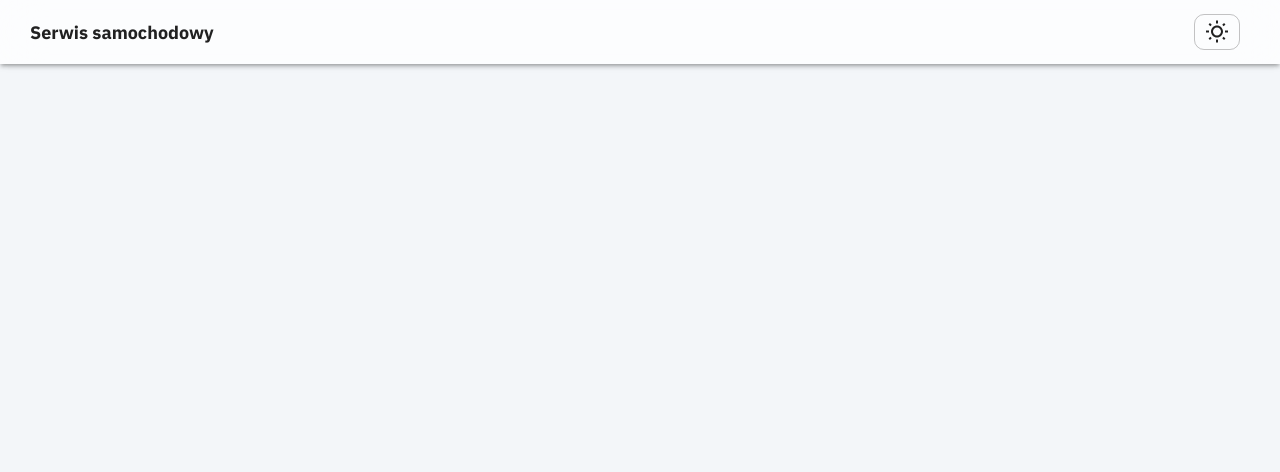
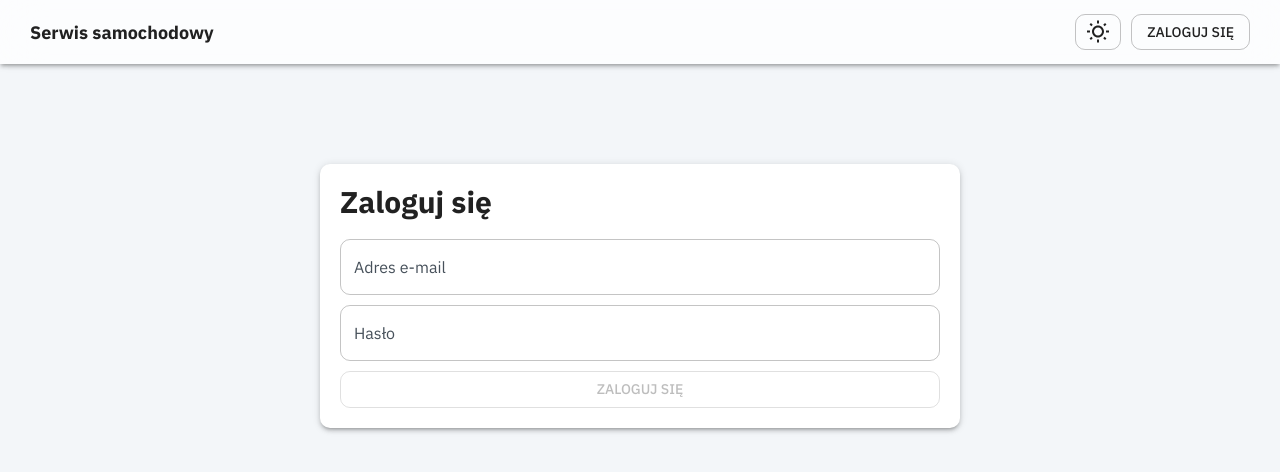
Before and after one commit to DiachukVlad/cms, a React (Create React App) app in the folder front-react/: page /login in a window 1280 px wide. Shown: the top 472 px of the page. Built offline with nearby package versions, Linux system fonts and the light colour scheme.

Commit message:
Added login page

```diff
--- /dev/null
+++ b/front-react/src/components/PaddedSite/PaddedSite.js
@@ -0,0 +1,14 @@
+import React from "react";
+
+const PaddedSite = (Component) => {
+  const HocComponent = ({ ...props }) => (
+    <div style={{ padding: "100px 30px 30px" }}>
+      <div style={{ margin: "auto", maxWidth: "1280px" }}>
+        <Component />
+      </div>
+    </div>
+  );
+  return HocComponent;
+};
+
+export default PaddedSite;
--- a/front-react/src/components/navbar/NavBar.js
+++ b/front-react/src/components/navbar/NavBar.js
@@ -1,6 +1,7 @@
 import React, { useContext } from "react";
 import AppBar from "@material-ui/core/AppBar";
 import MuiToolbar from "@material-ui/core/Toolbar";
+import MuiLink from "@material-ui/core/Link";
 import Typography from "@material-ui/core/Typography";
 import Button from "@material-ui/core/Button";
 import Zoom from "@material-ui/core/Zoom";
@@ -8,6 +9,7 @@ import LightThemeIcon from "@material-ui/icons/WbSunnyOutlined";
 import DarkThemeIcon from "@material-ui/icons/Brightness2Outlined";
 import { makeStyles, useTheme } from "@material-ui/core/styles";
 import { ThemeContext } from "../../context/Theme/ThemeState";
+import { Link, useNavigate } from "react-router-dom";
 
 const useStyles = makeStyles((theme) => ({
   appbar: {
@@ -26,6 +28,7 @@ const useStyles = makeStyles((theme) => ({
     fontSize: "18px",
     color: theme.palette.text.primary,
     marginRight: "20px",
+    textDecoration: "none",
     [theme.breakpoints.down("xs")]: {
       display: "none",
     },
@@ -48,11 +51,14 @@ const useStyles = makeStyles((theme) => ({
 const Navbar = () => {
   const classes = useStyles();
   const { theme, setTheme } = useContext(ThemeContext);
+  const navigate = useNavigate();
 
   return (
     <AppBar elevation={3} className={classes.appbar} color="transparent">
       <MuiToolbar className={classes.toolbar}>
-        <Typography className={classes.name}>Serwis samochodowy</Typography>
+        <MuiLink underline="none" to="/" component={Link}>
+          <Typography className={classes.name}>Serwis samochodowy</Typography>
+        </MuiLink>
         <div className={classes.spacer} />
         <Button
           size="small"
@@ -68,6 +74,9 @@ const Navbar = () => {
             <DarkThemeIcon className={classes.icon} />
           </Zoom>
         </Button>
+        <Button variant="outlined" onClick={() => navigate("/login")}>
+          Zaloguj się
+        </Button>
       </MuiToolbar>
     </AppBar>
   );
--- /dev/null
+++ b/front-react/src/context/User/UserContext.js
@@ -0,0 +1,5 @@
+import { createContext } from "react";
+
+const UserContext = createContext();
+
+export default UserContext;
--- a/front-react/src/index.js
+++ b/front-react/src/index.js
@@ -46,6 +46,18 @@ const Wrapper = ({ children }) => {
                 duration: defaultTheme.transitions.duration.standard,
               }),
             },
+            h1: {
+              fontSize: "30px",
+              fontWeight: "bold",
+            },
+            h2: {
+              fontSize: "25px",
+              fontWeight: "bold",
+            },
+            h3: {
+              fontSize: "25px",
+              fontWeight: "400",
+            },
           },
           MuiLink: {
             root: {
--- a/front-react/src/screens/App.js
+++ b/front-react/src/screens/App.js
@@ -1,7 +1,8 @@
 import React from "react";
-import { BrowserRouter as Router, Switch, Route } from "react-router-dom";
+import { BrowserRouter as Router, Routes, Route } from "react-router-dom";
 import { makeStyles } from "@material-ui/core/styles";
 import Navbar from "../components/Navbar/Navbar";
+import Login from "./Login/Login";
 
 const useStyles = makeStyles((theme) => ({
   root: {
@@ -23,7 +24,11 @@ const App = () => {
   return (
     <Router>
       <Navbar />
-      <div className={classes.root}></div>
+      <div className={classes.root}>
+        <Routes>
+          <Route path="/login" element={<Login />} />
+        </Routes>
+      </div>
     </Router>
   );
 };
--- /dev/null
+++ b/front-react/src/screens/Login/Login.js
@@ -0,0 +1,84 @@
+import React, { useState } from "react";
+import PaddedSite from "../../components/PaddedSite/PaddedSite";
+import Box from "@material-ui/core/Box";
+import Card from "@material-ui/core/Card";
+import Typography from "@material-ui/core/Typography";
+import TextField from "@material-ui/core/TextField";
+import Button from "@material-ui/core/Button";
+import { makeStyles } from "@material-ui/core/styles";
+import { fields } from "./fields";
+
+const useStyles = makeStyles((theme) => ({
+  root: {
+    boxSizing: "border-box",
+    width: "100%",
+    maxWidth: "640px",
+    margin: "auto",
+    padding: "20px",
+  },
+  header: {
+    marginBottom: "20px",
+  },
+  column: {
+    display: "flex",
+    flexDirection: "column",
+  },
+  input: {
+    marginBottom: "10px",
+  },
+}));
+
+const createValues = () => {
+  const values = {};
+  fields.forEach((field) => (values[field.id] = ""));
+  return values;
+};
+
+const isDisabled = (values) => {
+  let isDisabled = false;
+  Object.keys(values).forEach((key) => {
+    if (!values[key]) {
+      isDisabled = true;
+    }
+  });
+
+  return isDisabled;
+};
+
+const Login = () => {
+  const classes = useStyles();
+  const [values, setValues] = useState(createValues());
+
+  const handleLogin  = () => {
+
+  }
+
+  return (
+    <Card elevation={3} className={classes.root}>
+      <Typography variant="h1" component="h1" className={classes.header}>
+        Zaloguj się
+      </Typography>
+      <form className={classes.column}>
+        {fields.map((field) => (
+          <TextField
+            key={field.id}
+            variant="outlined"
+            label={field.name}
+            type={field.type ? field.type : "text"}
+            className={classes.input}
+          />
+        ))}
+        <Button
+          variant="outlined"
+          color="primary"
+          type="submit"
+          disabled={isDisabled(values)}
+        >
+          Zaloguj się
+        </Button>
+      </form>
+    </Card>
+  );
+};
+
+export default PaddedSite(Login);
--- /dev/null
+++ b/front-react/src/screens/Login/fields.js
@@ -0,0 +1,12 @@
+export const fields = [
+  {
+    id: "email",
+    type: "email",
+    name: "Adres e-mail",
+  },
+  {
+    id: "password",
+    type: "password",
+    name: "Hasło",
+  },
+];
```
Also changed, not shown: front-react/src/context/User/UserReducer.js (added, +9 -0 lines), front-react/src/context/User/UserState.js (added, +25 -0 lines).
